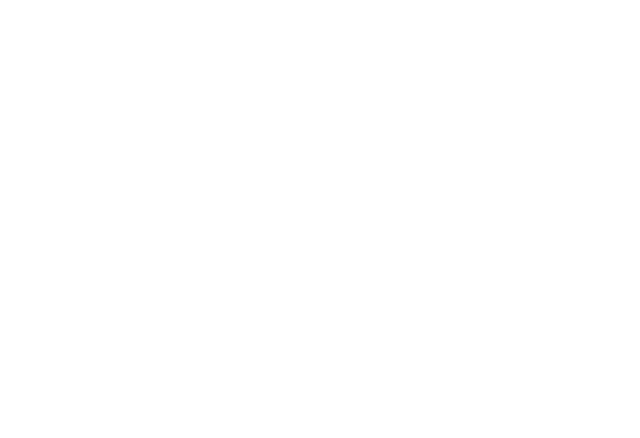
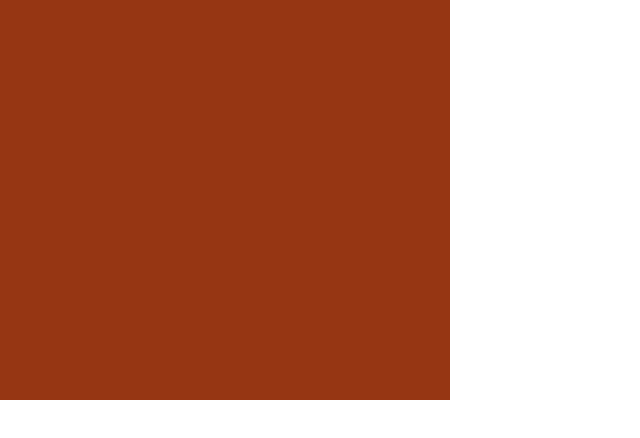
Before and after one commit to Nahid44332/Class-10, a plain HTML site: page index.html in a window 1280 px wide. Shown: the whole page, without its empty margins (0-640 px from the left). Drawn offline with Linux system fonts and the light colour scheme.

Commit message:
Class-10-Color-Tune

```diff
--- a/index.html
+++ b/index.html
@@ -3,9 +3,12 @@
 <head>
     <meta charset="UTF-8">
     <meta name="viewport" content="width=device-width, initial-scale=1.0">
-    <title></title>
+    <title>Color Tune</title>
+    <link rel="stylesheet" href="style.css">
 </head>
 <body>
+    <div class="color">
 
+    </div>
 </body>
 </html>
--- a/style.css
+++ b/style.css
@@ -0,0 +1,9 @@
+* {
+    margin: 0;
+    padding: 0;
+}
+.color {
+    height: 400px;
+    width: 450px;
+    background-color: rgb(150, 54, 19);
+}
```
Also changed, not shown: teaory.txt.
